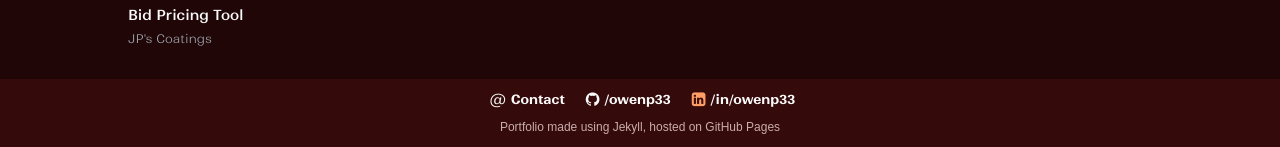
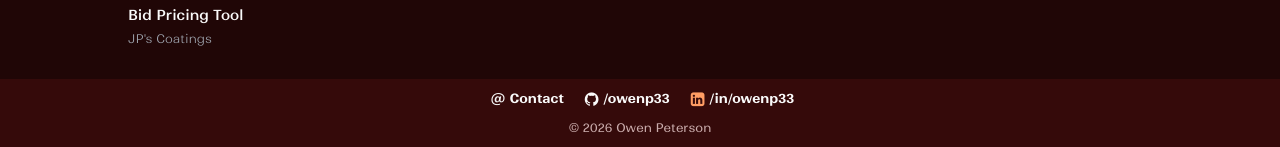
Before and after one commit to owenp33/owenp33.github.io, a Jekyll site: the page built from projects.html, in a window 1280 px wide. Shown: the part 854-1001 px from the top of the page. Built offline with Jekyll 4.4.1, drawn with Linux system fonts in a browser that asks for light colours.

Commit message:
Refactor footer slightly, with new rules for @ contact symbol

```diff
--- a/_data/media.yml
+++ b/_data/media.yml
@@ -26,4 +26,4 @@
   caption: Cute picture of me and Mary taken on my digital camera
 
 - file: IMG_2468.jpg
-  caption: Just me being a corny in the cornpit
+  caption: Just me being a cornball in the cornpit
--- a/_includes/footer.html
+++ b/_includes/footer.html
@@ -1,23 +1,23 @@
 <footer>
     <div class="reference">
-        <a class="footerLink" href="mailto:owenpeterson1003@gmail.com" target="_blank">
+        <a class="footerLink underline" href="mailto:owenpeterson1003@gmail.com">
             <div class="footIcon">
                 <p>@</p>
             </div>
-            <h5 class="underline">Contact</h5>
+            <h5>Contact</h5>
         </a>
         <a class="footerLink underline" href="https://github.com/owenp33" target="_blank">
             <div class="footIcon">
-                <i class="fa fa-github"></i>
+                <i class="fa fa-github" aria-hidden="true"></i>
             </div>
             <h5>/owenp33</h5>
         </a>
         <a class="footerLink underline" href="https://www.linkedin.com/in/owenp33/" target="_blank">
             <div class="footIcon linkedIn">
-                <i class="fa fa-linkedin-square"></i>
+                <i class="fa fa-linkedin-square" aria-hidden="true"></i>
             </div>
             <h5>/in/owenp33</h5>
         </a>
     </div>
-    <p class="credit">Portfolio made using Jekyll, hosted on GitHub Pages</p>
+    <p class="credit">&copy; {{ site.time | date: '%Y' }} Owen Peterson</p>
 </footer>
--- a/assets/css/main.css
+++ b/assets/css/main.css
@@ -179,7 +179,6 @@
 
 .credit {
     color: var(--text-muted);
-    font-family: sans-serif, 'Times New Roman', Times, serif;
     font-size: 12px;
 }
 
@@ -208,9 +207,22 @@
 
 .footerLink {
     display: flex;
+    align-items: center;
     margin: 0 8px;
     color: var(--text-primary);
     text-decoration: underline transparent;
+}
+
+.footerLink h5 {
+    margin-top: 0;
+}
+
+.footIcon p {
+    display: inline-block;
+    position: relative;
+    top: -2px;
+    font-size: 14px;
+    font-weight: 600;
 }
 
 h5 {
```
Also changed, not shown: 1 other file.
